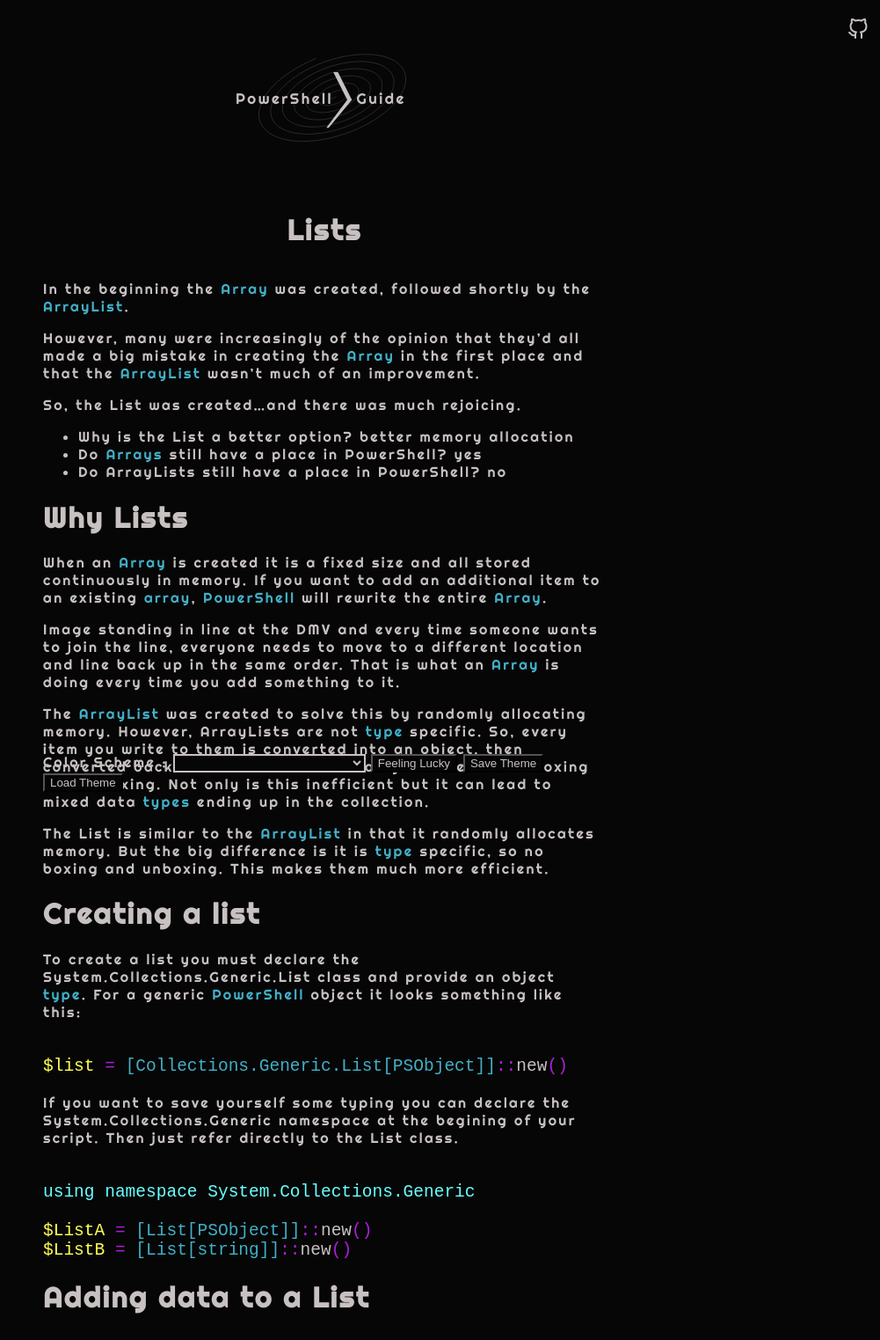
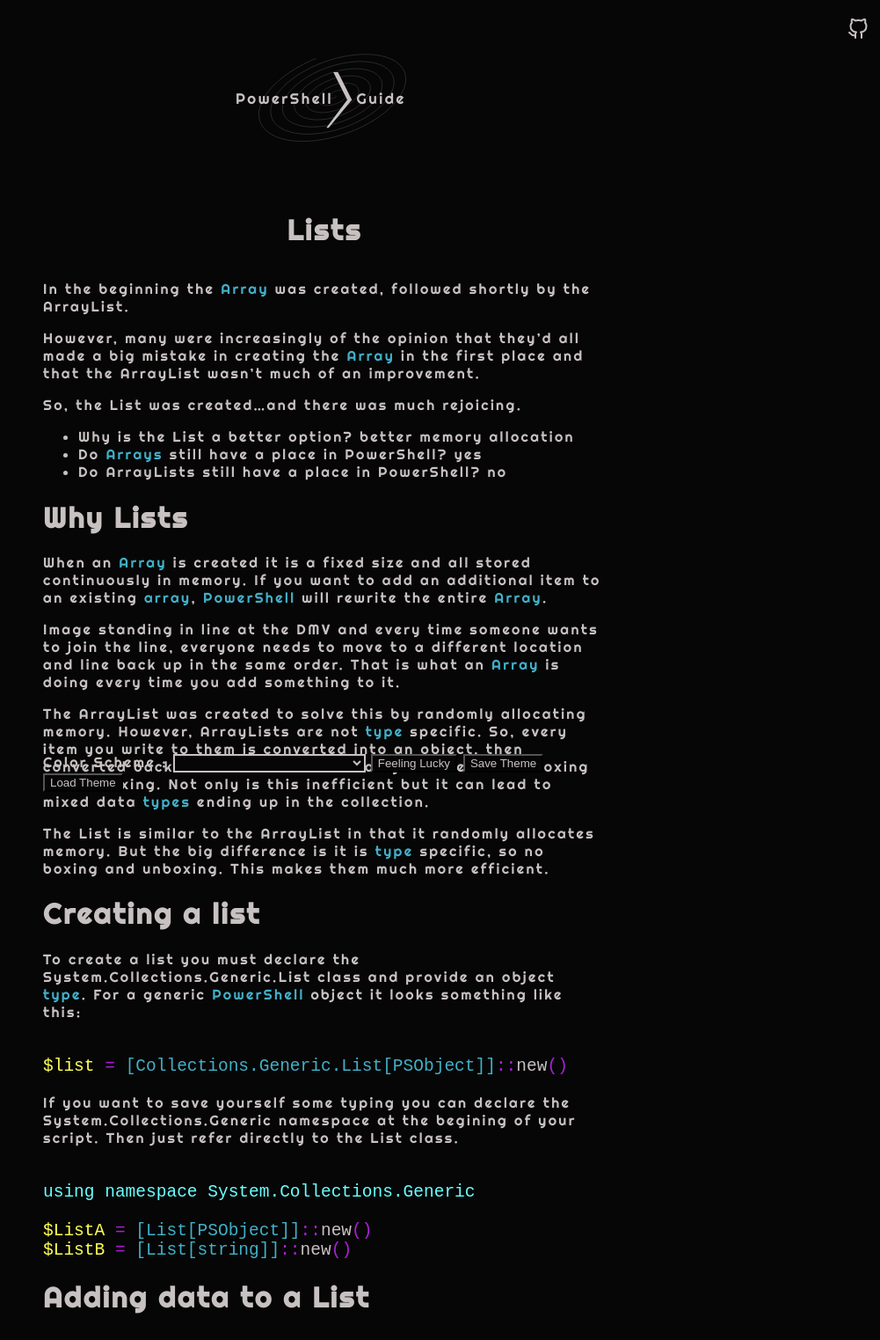
Before and after one commit to PowerShellGuides/PowerShellGuide, a Jekyll site: the page built from docs/PowerShell/Types/Lists.md, in a window 1280 px wide. Shown: the whole page at 88% size, without its empty margins (279-1280 px from the left). Built offline with Jekyll 4.4.1, drawn with Linux system fonts in a browser that asks for light colours; part of the change alters nothing that is shown.

```diff
--- a/docs/PowerShell/Types/Lists.md
+++ b/docs/PowerShell/Types/Lists.md
@@ -5,9 +5,9 @@ title: Lists
 layout: default
 ---
 
-In the beginning the [Array](/PowerShell/Types/Arrays) was created, followed shortly by the [ArrayList](/PowerShell/Types/Arrays).
+In the beginning the [Array](/PowerShell/Types/Arrays) was created, followed shortly by the ArrayList.
 
-However, many were increasingly of the opinion that they’d all made a big mistake in creating the [Array](/PowerShell/Types/Arrays) in the first place and that the [ArrayList](/PowerShell/Types/Arrays) wasn’t much of an improvement.
+However, many were increasingly of the opinion that they’d all made a big mistake in creating the [Array](/PowerShell/Types/Arrays) in the first place and that the ArrayList wasn’t much of an improvement.
 
 So, the List was created…and there was much rejoicing.
 
@@ -20,9 +20,9 @@ When an [Array](/PowerShell/Types/Arrays) is created it is a fixed size and all
 
 Image standing in line at the DMV and every time someone wants to join the line, everyone needs to move to a different location and line back up in the same order. That is what an [Array](/PowerShell/Types/Arrays) is doing every time you add something to it.
 
-The [ArrayList](/PowerShell/Types/Arrays) was created to solve this by randomly allocating memory. However, ArrayLists are not [type](/PowerShell/Types) specific. So, every item you write to them is converted into an object, then converted back when accessed. Commonly referred to as boxing and unboxing. Not only is this inefficient but it can lead to mixed data [types](/PowerShell/Types) ending up in the collection.
+The ArrayList was created to solve this by randomly allocating memory. However, ArrayLists are not [type](/PowerShell/Types) specific. So, every item you write to them is converted into an object, then converted back when accessed. Commonly referred to as boxing and unboxing. Not only is this inefficient but it can lead to mixed data [types](/PowerShell/Types) ending up in the collection.
 
-The List is similar to the [ArrayList](/PowerShell/Types/Arrays) in that it randomly allocates memory. But the big difference is it is [type](/PowerShell/Types) specific, so no boxing and unboxing. This makes them much more efficient.
+The List is similar to the ArrayList in that it randomly allocates memory. But the big difference is it is [type](/PowerShell/Types) specific, so no boxing and unboxing. This makes them much more efficient.
 
 # Creating a list
 To create a list you must declare the System.Collections.Generic.List class and provide an object [type](/PowerShell/Types). For a generic [PowerShell](/PowerShell) object it looks something like this:
```
